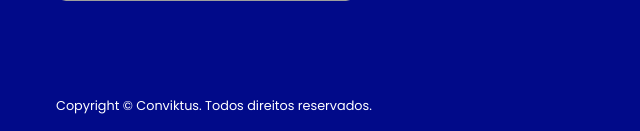
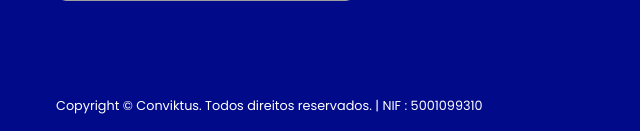
Before and after one commit to alfredo003/xdsoftware-landpage, a PHP site: page / in a window 1280 px wide. Shown: the part 1844-1975 px from the top of the page, without its empty margins (0-640 px from the left). Run offline with PHP 8.4, Linux system fonts and the light colour scheme; some libraries are stand-ins or nearby versions; grey boxes are pictures that could not be loaded.

Commit message:
üpdated

```diff
--- a/styles.css
+++ b/assets/styles.css
@@ -663,7 +663,7 @@ nav {
   border-radius: 0px;
   box-shadow: 0 0 10px rgba(0, 0, 0, 0.3);
   padding: 20px;
-  max-width: 400px;
+  max-width: 500px;
   margin: 50px auto;
 }
 
--- a/index.php
+++ b/index.php
@@ -7,7 +7,8 @@
       href="https://cdn.jsdelivr.net/npm/remixicon@3.4.0/fonts/remixicon.css"
       rel="stylesheet"
     />
-    <link rel="stylesheet" href="styles.css" />
+    <link rel="stylesheet" href="assets/styles.css" />
+    <link rel="icon" type="image/png" href="assets/icon.png">
     <title>XD Software - Sistema de Gestão</title>
   </head>
   <body>
@@ -96,7 +97,7 @@
           gestão financeira, passando pela relação com os clientes e muito mais, o XD é a solução definitiva
           para todas as suas necessidades comerciais.
         </p>
-        <button class="btn">Quero saber mais!</button>
+        <button class="btn" id="open-popup">Quero saber mais!</button>
       </div>
     </section>
     <div id="popup" class="popup">
@@ -123,7 +124,7 @@
 
 <script src="assets/script.js"></script>
     <div class="footer__bar">
-      Copyright © Conviktus. Todos direitos reservados.
+      Copyright © Conviktus. Todos direitos reservados. | NIF : 5001099310
     </div>
   </body>
 </html>
```
Also changed, not shown: .github/workflows/main.yaml (added), assets/icon.png (added), assets/layout.png (added), readme.md (added).
